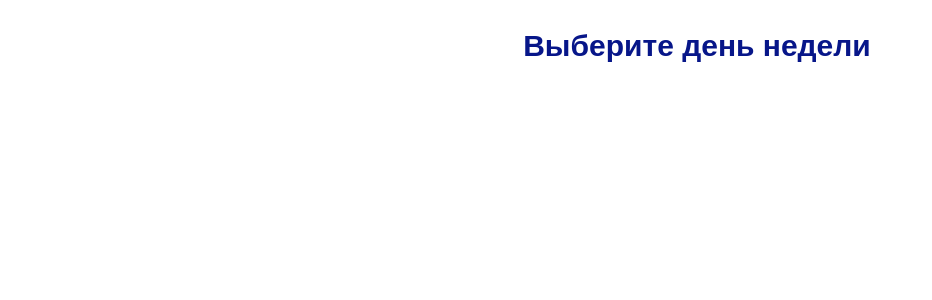
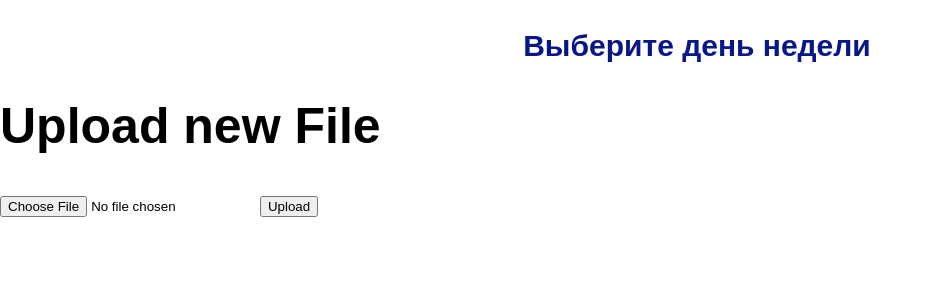
Before and after one commit to ThattedHase/monitor, a Flask app: page /main in a window 1280 px wide. Shown: the top 300 px of the page, without its empty margins (0-932 px from the left). Run offline with Flask 3, Linux system fonts and the light colour scheme.

```diff
--- /dev/null
+++ b/db.sql
@@ -0,0 +1,6 @@
+CREATE TABLE IF NOT EXISTS dw (
+    id integer PRIMARY KEY AUTOINCREMENT,
+    name text NOT NULL,
+    fhd BLOB DEFAULT NULL,
+    shd BLOB DEFAULT NULL
+);
--- a/main.py
+++ b/main.py
@@ -1,8 +1,19 @@
 from flask import Flask, render_template, request, redirect, url_for
+import os
+from flask import Flask, flash, request, redirect, url_for
+from werkzeug.utils import secure_filename
+from flask import send_from_directory
+
+
+
 
 app = Flask(__name__)
 
-# Простой "база данных" для хранения пользователей (в реальном проекте используйте базу данных)
+UPLOAD_FOLDER = '/instance/time_table'
+ALLOWED_EXTENSIONS = {'pdf', 'png', 'jpg', 'jpeg'}
+
+app.config['UPLOAD_FOLDER'] = UPLOAD_FOLDER
+
 users = {'иван': '1234','саня':'1234'}
 
 
@@ -26,5 +37,34 @@ def login():
 def main():
     return render_template('main.html')
 
+def allowed_file(filename):
+    return '.' in filename and \
+           filename.rsplit('.', 1)[1].lower() in ALLOWED_EXTENSIONS
+
+@app.route('/upload', methods=['POST'])
+def upload_file():
+    if 'file' not in request.files:
+        flash('No file part')
+        return redirect(request.url)
+
+    file = request.files['file']
+
+    if file.filename == '':
+        flash('No selected file')
+        return redirect(request.url)
+
+    if file and allowed_file(file.filename):
+        filename = secure_filename(file.filename)
+        file.save(os.path.join(app.config['UPLOAD_FOLDER'], filename))
+        flash('File successfully uploaded')  # Provide feedback to the user
+        return redirect(url_for('main'))
+    else:
+        flash('Invalid file format')  # Provide feedback to the user
+        return redirect(request.url)
+
+@app.route('/uploads/<name>')
+def download_file(name):
+    return send_from_directory(app.config["UPLOAD_FOLDER"], name)
+
 if __name__ == '__main__':
     app.run(debug=True)
--- a/templates/main.html
+++ b/templates/main.html
@@ -8,7 +8,11 @@
     </head>
     <body>
         <h1 id="igi7u" class="gpd-header">Выберите день недели</h1>
-
+    <h1>Upload new File</h1>
+    <form method=post enctype=multipart/form-data>
+      <input type=file name=file>
+      <input type=submit value=Upload>
+    </form>
 
 
     </body>
```
